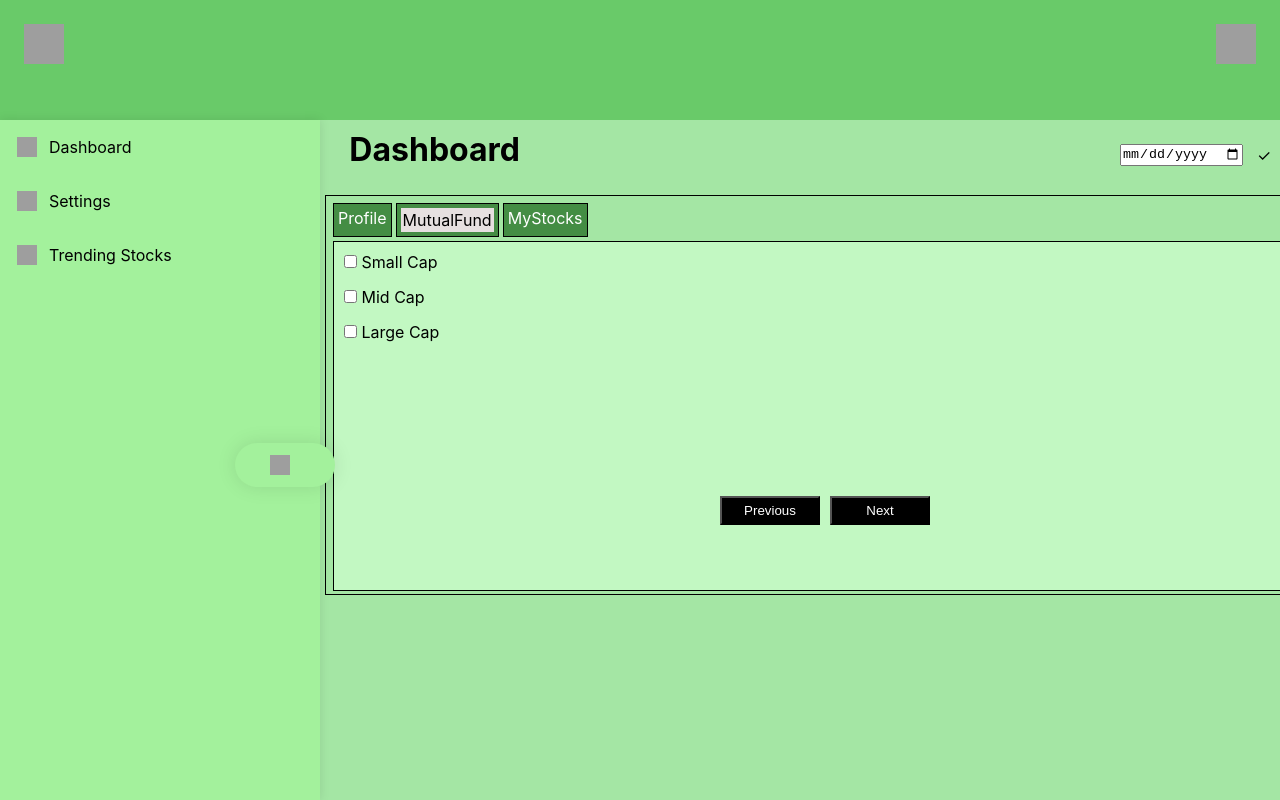
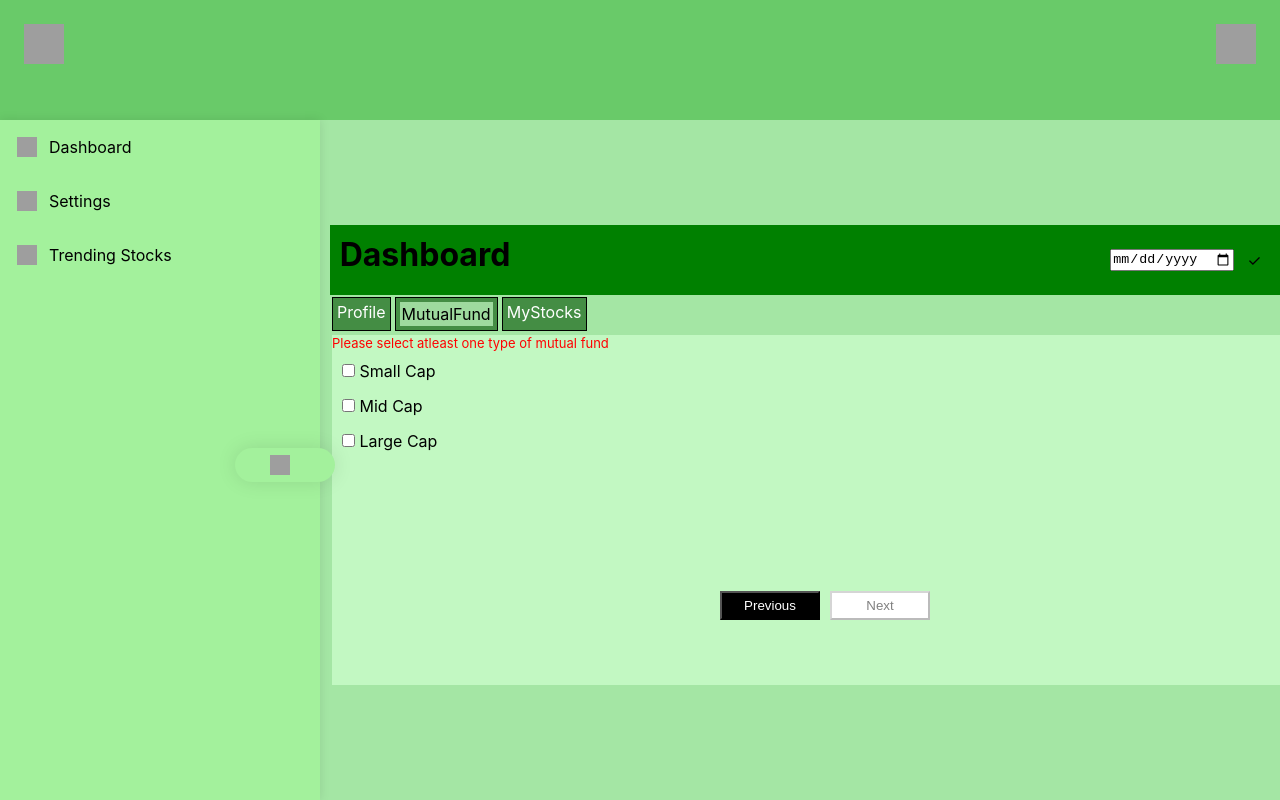
Before and after one commit to rajat-16rajput/Finology, a React (Create React App) app: page / in a window 1280 px wide. Both pictures are taken after a click on the button "Next". Shown: the top 800 px of the page. Built offline with nearby package versions, Linux system fonts and the light colour scheme; grey boxes are pictures that could not be loaded.

Commit message:
Add more validation

```diff
--- a/src/App.css
+++ b/src/App.css
@@ -58,12 +58,12 @@
   height: 85vh;
   background-color: rgb(164, 230, 164);
 }
-/* .sidebar {
+.sidebar {
   width: 20%;
   background-color: rgb(163, 241, 156);
   box-shadow: 0 0 10px 0 rgba(0, 0, 0, 0.1);
   position: relative;
-} */
+}
 
 .sidebar-open {
   width: 40vh;
@@ -86,7 +86,7 @@
   top: 50%;
   right: -20px; /* Adjust this value to place it outside the sidebar */
   transform: translateY(-50%);
-  padding: 10px;
+  /* padding: 10px; */
   display: flex;
   justify-content: center;
   align-items: center;
@@ -97,6 +97,7 @@
   cursor: pointer;
   border-radius: 50px;
 }
+
 li {
   list-style: none;
   text-decoration: none;
@@ -126,16 +127,28 @@ li {
   height: 75vh;
   padding-left: 400px;
 }
+.dashboard {
+  display: flex;
+  flex-direction: column;
+  justify-content: center;
+  align-items: center;
+
+  margin: auto;
+}
+
 .dashboard-header {
   display: flex;
   justify-content: end;
   padding: 10px;
+  background-color: green;
 }
 .dashboard-content {
-  border: 1px solid black;
+  /* border: 1px solid black; */
   box-sizing: border-box;
-  margin: 5px;
-  padding: 5px;
+  margin-left: 5px;
+  padding-left: 5px;
+  margin-right: 5px;
+  padding-right: 5px;
   height: 400px;
   width: 1000px;
 }
@@ -144,7 +157,7 @@ li {
   box-sizing: border-box;
 }
 .dashboard-page {
-  border: 1px solid black;
+  /* border: 1px solid black; */
   margin: 2px;
   box-sizing: border-box;
   background-color: rgb(194, 248, 194);
@@ -169,11 +182,13 @@ button {
   color: white;
   box-shadow: black;
   background-color: black;
+  cursor: pointer;
 }
 
 button:disabled {
   color: gray;
   background-color: white;
+  cursor: default;
 }
 .profile-form {
   display: flex;
@@ -205,12 +220,11 @@ button:disabled {
   color: white;
   background-color: rgb(68, 141, 68);
   font: large;
-  cursor: pointer;
 
   box-shadow: black;
 }
 .active-tab {
-  background-color: rgb(230, 224, 224);
+  background-color: rgb(158, 218, 158);
   color: black;
   box-sizing: border-box;
   font-size: medium;
--- a/src/Components/Dashboard.js
+++ b/src/Components/Dashboard.js
@@ -42,6 +42,8 @@ const Dashboard = () => {
     setActiveIndex(index);
   }
   function handleNext() {
+    if (data.sip.length < 1) {
+    }
     setActiveIndex(activeIndex + 1);
   }
 
@@ -50,7 +52,7 @@ const Dashboard = () => {
   }
   const ActiveComponent = tabs[activeIndex].component;
   return (
-    <div>
+    <div className="dashboard">
       <div className="dashboard-header">
         <h1>Dashboard</h1>
         <DatePicker />
@@ -86,7 +88,13 @@ const Dashboard = () => {
                   handleNext();
                 }}
                 disabled={
-                  !data.name || (data.age < 18 && data.age > 40) || !data.email
+                  activeIndex === 0
+                    ? !data.name ||
+                      (data.age < 18 && data.age > 40) ||
+                      !data.email
+                    : activeIndex === 1
+                    ? data.sip.length < 1
+                    : null
                 }
               >
                 Next
--- a/src/Components/MutualFund.js
+++ b/src/Components/MutualFund.js
@@ -16,6 +16,11 @@ const MutualFund = ({ data, setData }) => {
   }, [data.sip]);
   return (
     <div>
+      {data.sip.length < 1 && (
+        <div className="error-msg">
+          Please select atleast one type of mutual fund
+        </div>
+      )}
       <div className="mututal-form">
         <input
           type="checkbox"
```
